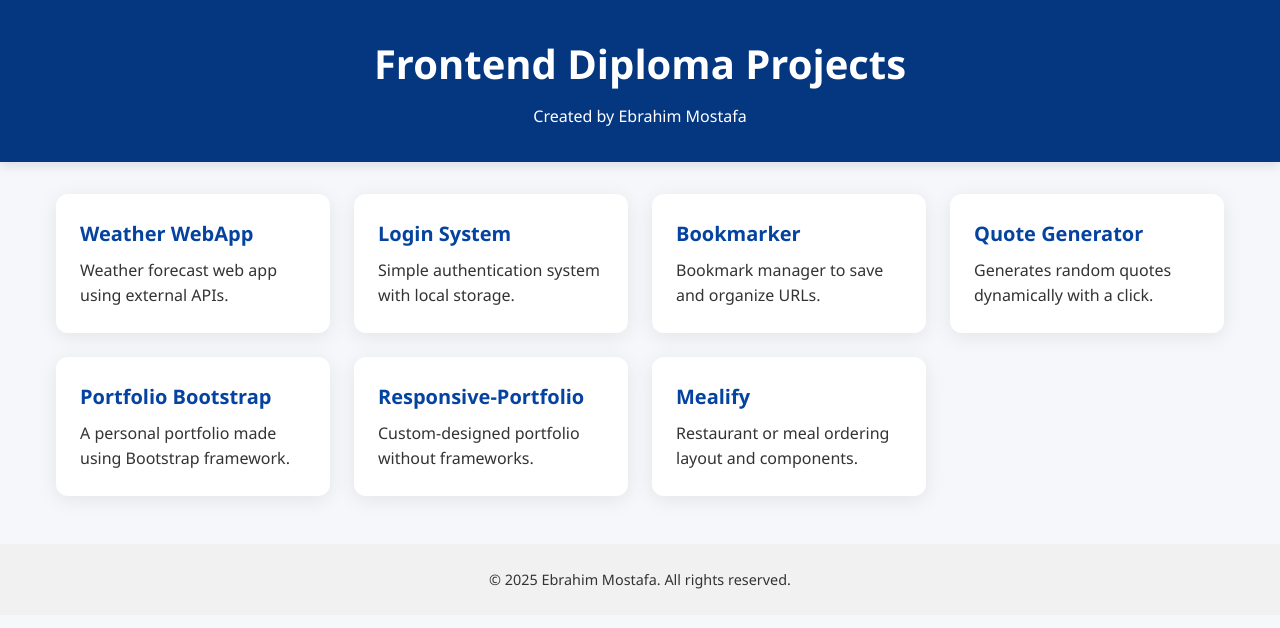
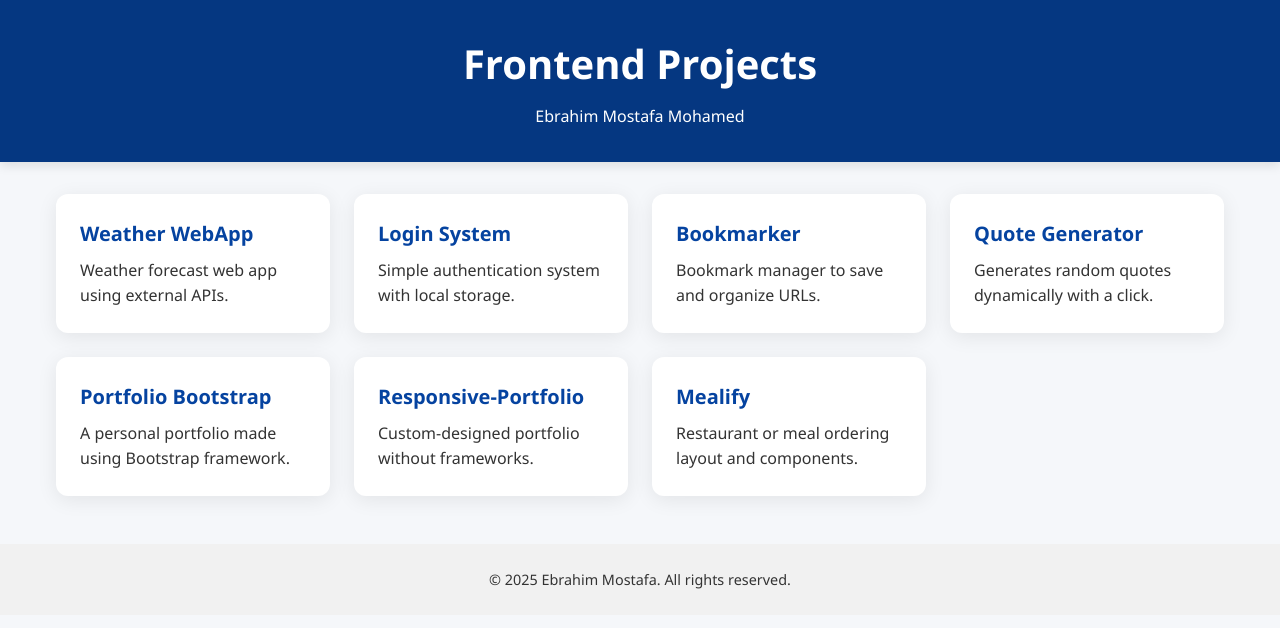
Before and after one commit to ebrahimmostafa133/Frontend-Diploma, a plain HTML site: page index.html in a window 1280 px wide. Drawn offline with Linux system fonts and the light colour scheme.

Commit message:
Update index.html

```diff
--- a/index.html
+++ b/index.html
@@ -8,8 +8,8 @@
 </head>
 <body>
   <header>
-    <h1>Frontend Diploma Projects</h1>
-    <p>Created by Ebrahim Mostafa</p>
+    <h1>Frontend Projects</h1>
+    <p>Ebrahim Mostafa Mohamed</p>
   </header>
 
   <main class="container">
```
